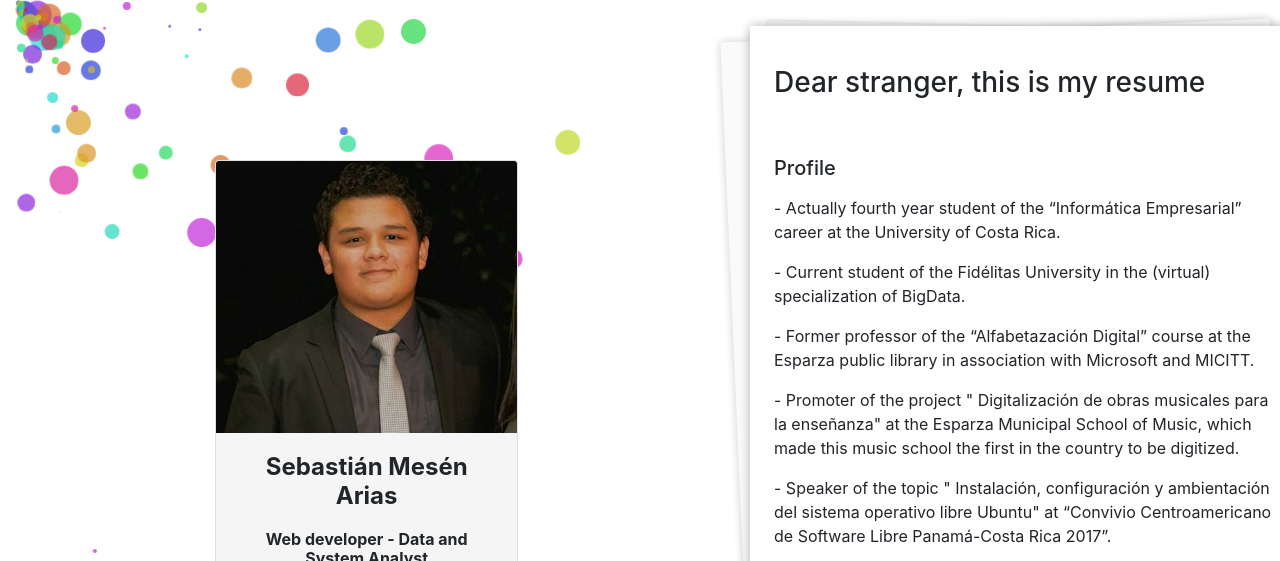
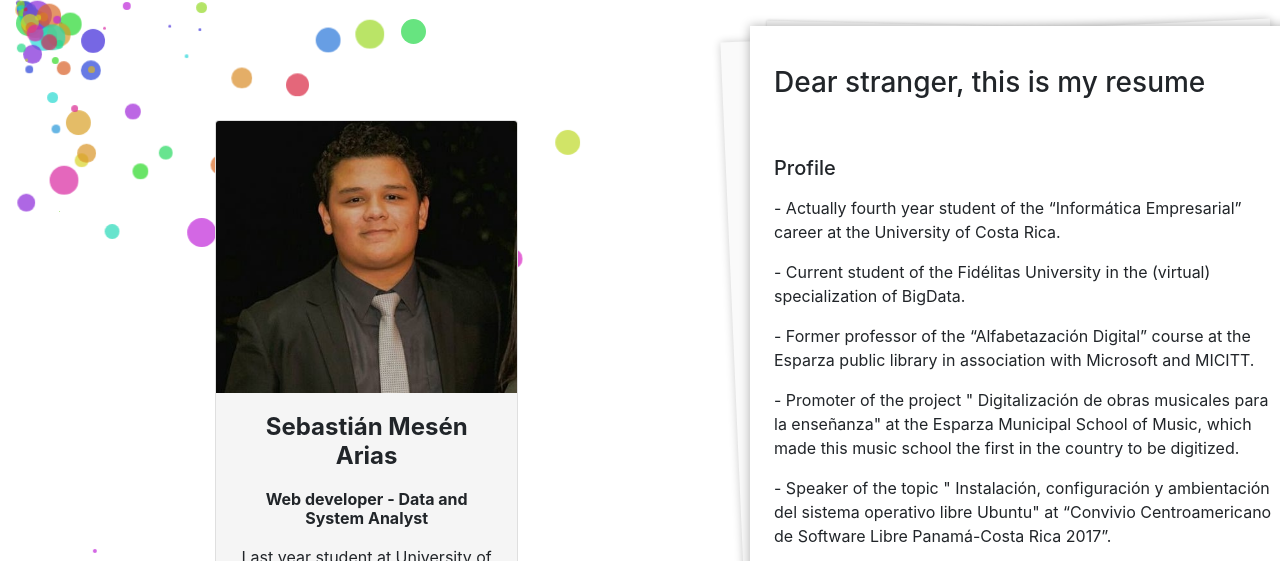
Before and after one commit to sebasmesen17/CV, a website: page index.html in a window 1280 px wide. Shown: the top 561 px of the page. Drawn offline with nearby package versions, Linux system fonts and the light colour scheme.

Commit message:
cambios de tamaño

```diff
--- a/css/portafolio.css
+++ b/css/portafolio.css
@@ -46,7 +46,7 @@
   float: left;
   width: 1000px;
   height: 800px;
-  margin-top: 160px;
+  margin-top: 120px;
   margin-left: 200px;
   position: fixed;
 }
```
